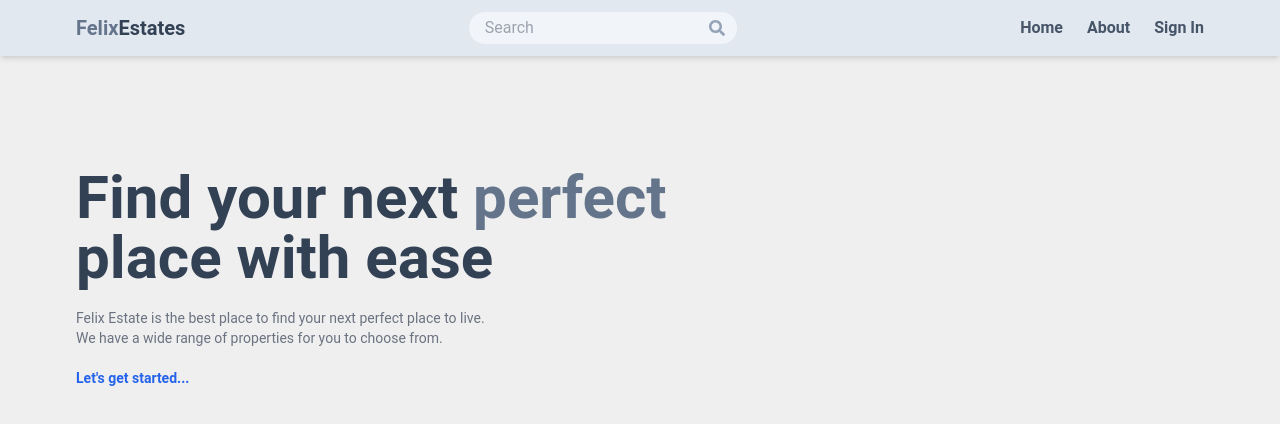
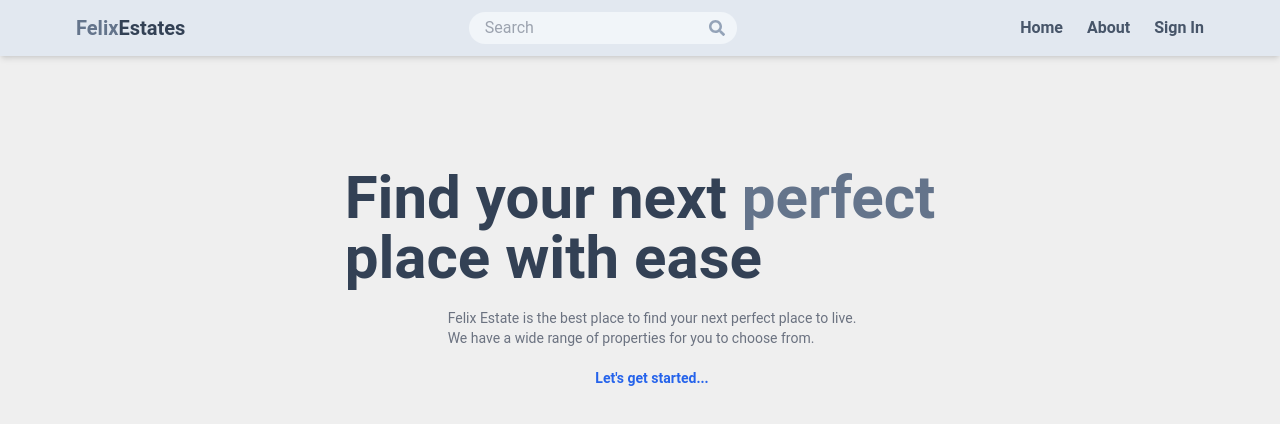
Before and after one commit to Helix1579/MERN, a React (Create React App) app in the folder client/: page / in a window 1280 px wide. Shown: the top 424 px of the page. Built offline with nearby package versions, Linux system fonts and the light colour scheme; no server answers.

Commit message:
Header fixed

```diff
--- a/client/src/Components/Header.jsx
+++ b/client/src/Components/Header.jsx
@@ -30,15 +30,17 @@ const Header = () => {
     return (
         <header
             className='bg-slate-200
-                shadow-md'
+                shadow-md
+                w-full z-50
+                sticky top-0
+                inset-x-0'
         >
             <div
                 className='flex
                 justify-between
                 items-center
                 max-w-6xl
-                p-3
-                mx-auto'
+                p-3 mx-auto'
             >
                 <Link to='/'>
                     <h1
--- a/client/src/Pages/Home.jsx
+++ b/client/src/Pages/Home.jsx
@@ -7,6 +7,7 @@ import 'swiper/css/bundle';
 import axios from 'axios';
 import ListingItem from '../Components/ListingItem';
 import { RxDoubleArrowRight } from 'react-icons/rx';
+import Header from '../Components/Header';
 
 const Home = () => {
     const [OfferListings, setOfferListings] = useState([]);
@@ -71,15 +72,18 @@ const Home = () => {
         SaleListingData();
         RentListingData();
     }, []);
+
     return (
-        <div className=''>
+        <div>
+            {/* <Header /> */}
             {/* top */}
             <div
                 className='flex
                 flex-col
+                items-center
                 gap-5 p-28
-                px-3 max-w-6xl
-                mx-auto'
+                mx-auto
+                px-3 max-w-6xl'
             >
                 <h1
                     className='text-slate-700
@@ -94,6 +98,7 @@ const Home = () => {
 
                 <div
                     className='text-gray-500
+                    pl-6
                     text-sm
                     sm:text-sm'
                 >
@@ -107,6 +112,7 @@ const Home = () => {
                     to={'/search'}
                     className='text-sm
                     sm:text-sm
+                    pl-6
                     text-blue-600
                     font-bold
                     hover:underline'
```
